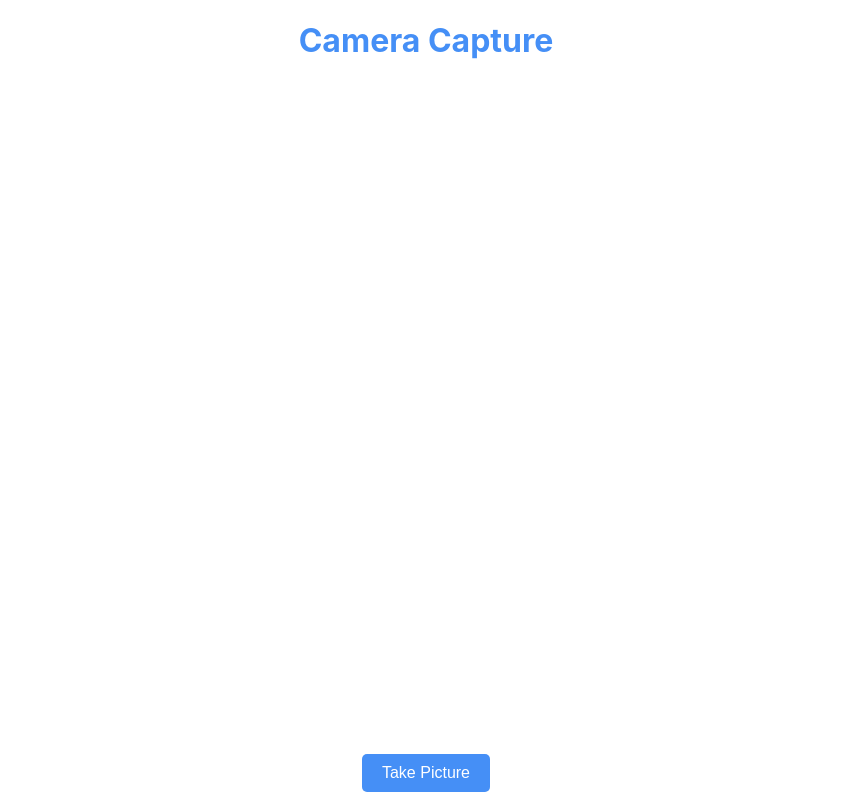
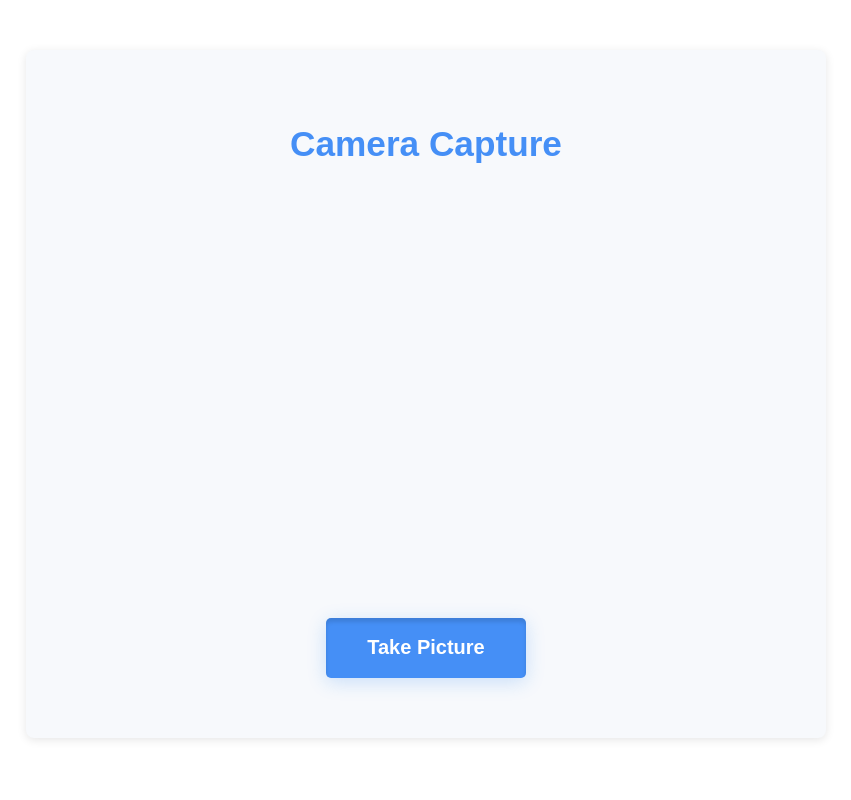
Before and after one commit to jonlai211/ChiBalance, a React (Create React App) app in the folder client/: page /patientscan in a window 1280 px wide. Shown: the whole page, without its empty margins (214-1065 px from the left). Built offline with nearby package versions, Linux system fonts and the light colour scheme; no server answers; a web font is replaced by a local one.

Commit message:
changed camera size and btn designs

```diff
--- a/client/src/components/DiagnosisPage.js
+++ b/client/src/components/DiagnosisPage.js
@@ -1,12 +1,12 @@
 import React, { useEffect, useState } from "react";
 import { useHistory } from "react-router-dom";
-import axios from 'axios';
-import '../styles/DiagnosisPage.css';
+import axios from "axios";
+import "../styles/DiagnosisPage.css";
 
 const DiagnosisPage = () => {
   const [observation, setObservation] = useState([]);
   const [diagnosis, setDiagnosis] = useState([]);
-    const [name, setName] = useState('');
+  const [name, setName] = useState("");
   const [age, setAge] = useState(18);
   const [answers, setAnswers] = useState([]);
   const [loading, setLoading] = useState(true); // New loading state
@@ -23,7 +23,7 @@ const DiagnosisPage = () => {
         setDiagnosis(res.data.diagnosis);
         setObservation(res.data.observations);
       } catch (e) {
-                console.error('Error caught:', e);
+        console.error("Error caught:", e);
       } finally {
         setLoading(false); // Set loading to false when done
       }
@@ -31,13 +31,12 @@ const DiagnosisPage = () => {
     getDiagnosis();
   }, []);
 
-    if (loading) { // Conditional rendering based on loading state
+  if (loading) {
+    // Conditional rendering based on loading state
     return (
-            <div className='diagnosis-page'>
+      <div className="diagnosis-page">
         <div className="center-item">
-                    <div className="header">
-                        Loading patient data...
-                    </div>
+          <div className="header">Loading patient data...</div>
           <div className="content">
             <p>Please wait while we fetch the diagnosis information.</p>
           </div>
@@ -47,22 +46,16 @@ const DiagnosisPage = () => {
   }
 
   return (
-        <div className='diagnosis-page'>
+    <div className="diagnosis-page">
       <div className="center-item">
-                <div className="header">
-                    Patient Name: {name}
-                </div>
-                <div className="header">
-                    Patient Age: {age}
-                </div>
+        <div className="header">Patient Name: {name}</div>
+        <div className="header">Patient Age: {age}</div>
         <div className="content">
           <div className="patient-diagnosis">
             <strong>Diagnosis:</strong>
             <ul>
               {diagnosis?.length > 0 ? (
-                                diagnosis.map((diag, index) => (
-                                    <li key={index}>{diag}</li>
-                                ))
+                diagnosis.map((diag, index) => <li key={index}>{diag}</li>)
               ) : (
                 <li>No diagnosis available.</li>
               )}
@@ -72,9 +65,7 @@ const DiagnosisPage = () => {
             <strong>Observations:</strong>
             <ul>
               {observation?.length > 0 ? (
-                                observation.map((obs, index) => (
-                                    <li key={index}>{obs}</li>
-                                ))
+                observation.map((obs, index) => <li key={index}>{obs}</li>)
               ) : (
                 <li>No observations available.</li>
               )}
@@ -84,9 +75,7 @@ const DiagnosisPage = () => {
             <strong>Answers:</strong>
             <ul>
               {answers?.length > 0 ? (
-                                answers.map((ans, index) => (
-                                    <li key={index}>{ans}</li>
-                                ))
+                answers.map((ans, index) => <li key={index}>{ans}</li>)
               ) : (
                 <li>No answers available.</li>
               )}
@@ -94,11 +83,11 @@ const DiagnosisPage = () => {
           </div>
         </div>
       </div>
-            <button onClick={() => history.push('/')} className="btn">
+      <button onClick={() => history.push("/")} className="wide-btn btn">
         Finish and go back
       </button>
     </div>
   );
-}
+};
 
 export default DiagnosisPage;
--- a/client/src/components/PatientScanPage.js
+++ b/client/src/components/PatientScanPage.js
@@ -1,5 +1,7 @@
-import React, { useEffect, useState, useRef } from 'react';
+import React, { useEffect, useState, useRef } from "react";
 import { useHistory } from "react-router-dom";
+import "../styles/PatientScanPage.css";
+
 const PatientScanPage = () => {
   const videoRef = useRef(null);
   const canvasRef = useRef(null);
@@ -19,9 +21,9 @@ const PatientScanPage = () => {
 
   const downloadImage = (dataURL) => {
     // Create a temporary link element
-        const link = document.createElement('a');
+    const link = document.createElement("a");
     link.href = dataURL;
-        link.download = 'captured-image.png';
+    link.download = "captured-image.png";
 
     document.body.appendChild(link);
     link.click();
@@ -30,7 +32,7 @@ const PatientScanPage = () => {
 
   const takePicture = () => {
     const canvas = canvasRef.current;
-        const context = canvas.getContext('2d');
+    const context = canvas.getContext("2d");
     const video = videoRef.current;
 
     // Set canvas dimensions to match the video stream
@@ -41,7 +43,7 @@ const PatientScanPage = () => {
     context.drawImage(video, 0, 0, canvas.width, canvas.height);
 
     // Convert the canvas to an image (Data URL)
-        const dataURL = canvas.toDataURL('image/png');
+    const dataURL = canvas.toDataURL("image/png");
     setImageSrc(dataURL); // Store the captured image data
 
     // Automatically download the captured image
@@ -50,7 +52,7 @@ const PatientScanPage = () => {
     // Stop the camera
     const stream = video.srcObject;
     if (stream) {
-            stream.getTracks().forEach(track => track.stop());
+      stream.getTracks().forEach((track) => track.stop());
     }
     video.srcObject = null; // Clear the video source
 
@@ -58,33 +60,37 @@ const PatientScanPage = () => {
     setIsCaptured(true);
   };
 
-
   useEffect(() => {
     initCamera();
   }, []);
 
-
   return (
-        <div>
-            <h1>Camera Capture</h1>
-
+    <div className="container">
+      <h1 style={{ top: "20px", right: "20px" }}>Camera Capture</h1>
+      <div className="video-container">
         {isCaptured ? (
           <>
-                    {imageSrc && <img src={imageSrc} alt="Captured" style={{ width: '100%' }} />}
+            {imageSrc && (
+              <img src={imageSrc} alt="Captured" style={{ width: "100%" }} />
+            )}
             <button onClick={() => history.go(0)} className="btn">
               Retry
             </button>
-                    <button onClick={() => history.push('/diagnosis')} className="btn">
+            <button onClick={() => history.push("/diagnosis")} className="btn">
               Next
             </button>
           </>
         ) : (
           <>
-                    <video ref={videoRef} autoPlay style={{ width: '100%' }}></video>
-                    <button onClick={takePicture}>Take Picture</button>
+            <video ref={videoRef} autoPlay className="video" />
+            <canvas ref={canvasRef} style={{ display: "none" }}></canvas>
+            <div className="guideline"></div>
+            <button onClick={takePicture} className="btn">
+              Take Picture
+            </button>
           </>
         )}
-            <canvas ref={canvasRef} style={{ display: 'none' }}></canvas>
+      </div>
     </div>
   );
 };
--- a/client/src/styles/DiagnosisPage.css
+++ b/client/src/styles/DiagnosisPage.css
@@ -37,3 +37,8 @@
     text-align: center;
     flex: 0 0 auto;
 }
+
+.wide-btn {
+width: 300px !important;
+
+}
--- /dev/null
+++ b/client/src/styles/PatientScanPage.css
@@ -0,0 +1,80 @@
+.patient-scan-container {
+	max-width: 500px;
+	margin: 0 auto;
+	padding: 20px;
+	text-align: center;
+}
+
+.camera-container {
+	position: relative;
+	width: 100%;
+	max-width: 400px;
+	margin: 0 auto;
+}
+
+video {
+	width: 100%;
+	border-radius: 10px;
+}
+
+.guide-overlay {
+	position: absolute;
+	top: 0;
+	left: 0;
+	width: 100%;
+	height: 100%;
+	pointer-events: none;
+}
+
+.face-outline {
+	position: absolute;
+	top: 50%;
+	left: 50%;
+	transform: translate(-50%, -50%);
+	width: 80%;
+	height: 80%;
+	border: 2px dashed white;
+	border-radius: 50%;
+}
+
+.tongue-outline {
+	position: absolute;
+	bottom: 20%;
+	left: 50%;
+	transform: translateX(-50%);
+	width: 40%;
+	height: 30%;
+	border: 2px dashed white;
+	border-radius: 50% 50% 0 0;
+}
+
+.capture-btn {
+	margin-top: 20px;
+	padding: 10px 20px;
+	background-color: #4CAF50;
+	color: white;
+	border: none;
+	border-radius: 5px;
+	cursor: pointer;
+}
+
+.captured-images {
+	display: flex;
+	justify-content: space-around;
+	margin-bottom: 20px;
+}
+
+.captured-image {
+	width: 45%;
+	border-radius: 10px;
+}
+
+.btn {
+	margin: 10px;
+	padding: 10px 20px;
+	background-color: #008CBA;
+	color: white;
+	border: none;
+	border-radius: 5px;
+	cursor: pointer;
+}
```
Lines whose indentation alone changed are shown as unchanged.
